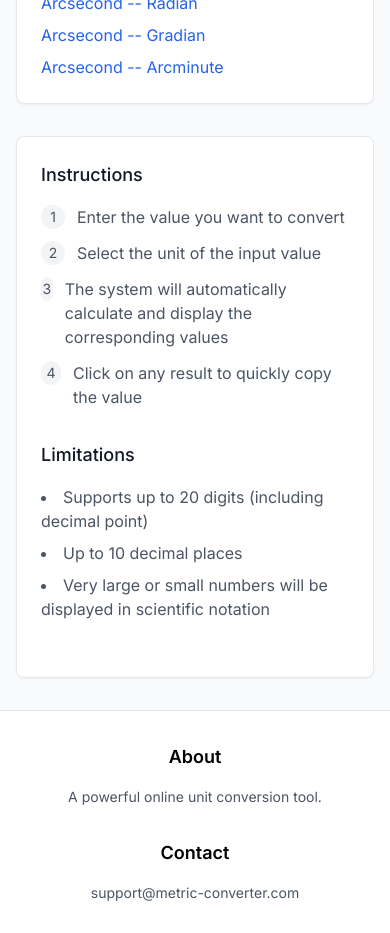
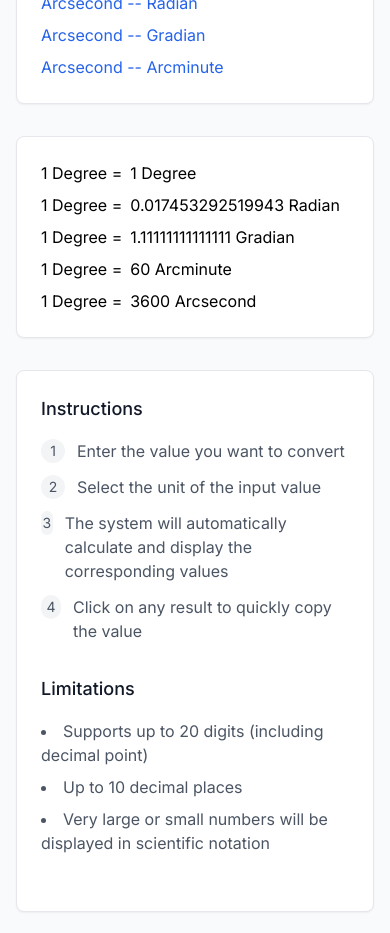
Before and after one commit to s87343472/Unit-Converter-2, a Next.js app: page /en/angle in a window 390 px wide. Shown: the part 1460-2393 px from the top of the page. Built offline with nearby package versions, Linux system fonts and the light colour scheme.

Commit message:
fix -- 显示换算列表

```diff
--- a/src/components/unit-converter/UnitConverterLayout.tsx
+++ b/src/components/unit-converter/UnitConverterLayout.tsx
@@ -329,7 +329,7 @@ export default function UnitConverterLayout({ type }: UnitConverterLayoutProps)
   }
 
   // 处理转换
-  const handleConvert = (toUnitId: string): string => {
+  const handleConvert = (value: string, fromUnit: string, toUnitId: string): string => {
     try {
       setError(null)
       if (!value || !fromUnit || !toUnitId) {
@@ -403,10 +403,23 @@ export default function UnitConverterLayout({ type }: UnitConverterLayoutProps)
   const conversionResults = useMemo(() => {
     if (!value || !fromUnit) return null
     return Object.keys(units).reduce((acc, unitId) => {
-      acc[unitId] = handleConvert(unitId)
+      acc[unitId] = handleConvert(value, fromUnit, unitId)
       return acc
     }, {} as Record<string, string>)
   }, [value, fromUnit, units])
+
+
+
+  // 计算 value 为 1 的所有单位的转换结果
+  const calculateConversionForOne = (): Record<string, string> => {
+    return Object.keys(units).reduce((acc, unitId) => {
+      acc[unitId] = handleConvert('1', Object.keys(units)[0], unitId) // 使用 handleConvert 函数
+      return acc
+    }, {} as Record<string, string>)
+
+  }
+  // 计算 value 为 1 的转换结果
+  const oneConversionResults = useMemo(() => calculateConversionForOne(), [fromUnit, units])
 
   return (
     <div className="flex-1">
@@ -491,6 +504,19 @@ export default function UnitConverterLayout({ type }: UnitConverterLayoutProps)
         }
       </div>
 
+      <div className='grid grid-cols-1 md:grid-cols-2 lg:grid-cols-3 gap-2 p-6 mt-8 bg-white rounded-lg shadow-sm border border-gray-200'>
+        {Object.entries(units).map(([unitId, unit]) => (
+          <div key={unitId} className='flex gap-2 flex-wrap'>
+            <div>
+              1 {Object.entries(units)[0][1]} =
+            </div>
+            <div>
+              {oneConversionResults ? oneConversionResults[unitId] : '0'} {unit}
+            </div>
+          </div>
+        ))}
+      </div>
+
       {/* 使用指南和知识区域 */}
       <div className="mt-8 bg-white rounded-lg shadow-sm border border-gray-200 p-6">
         <div className="max-w-3xl">
```
